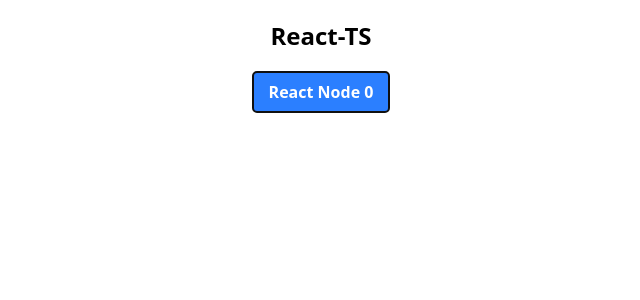
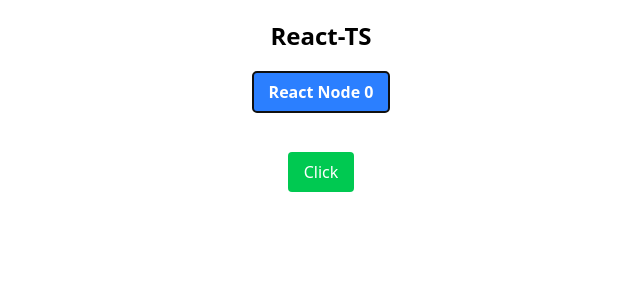
Before and after one commit to alonzojoe/ad-ts, a React (Vite) app: page / in a window 1280 px wide. Shown: the top 300 px of the page, without its empty margins (319-959 px from the left). Built offline with nearby package versions, Linux system fonts and the light colour scheme.

Commit message:
typing ref hook

```diff
--- a/src/App.tsx
+++ b/src/App.tsx
@@ -1,7 +1,8 @@
-import { useState } from "react";
+import { useState, useRef } from "react";
 import Button from "./components/Button";
 function App() {
   const [count, setCount] = useState(0);
+  const ref = useRef<HTMLButtonElement>(null);
 
   const handleClick = () => {
     alert("button clicked");
@@ -30,6 +31,13 @@ function App() {
       >
         React Node {count}
       </Button>
+
+      <button
+        ref={ref}
+        className="bg-green-500 cursor-pointer text-white rounded px-4 py-2 my-10"
+      >
+        Click
+      </button>
     </main>
   );
 }
--- /dev/null
+++ b/src/components/ButtonRef.tsx
@@ -0,0 +1,11 @@
+import React from "react";
+
+const ButtonRef = () => {
+  return (
+    <button className="bg-green-500 cursor-pointer text-white rounded px-4 py-2 my-10">
+      Button Ref
+    </button>
+  );
+};
+
+export default ButtonRef;
```
